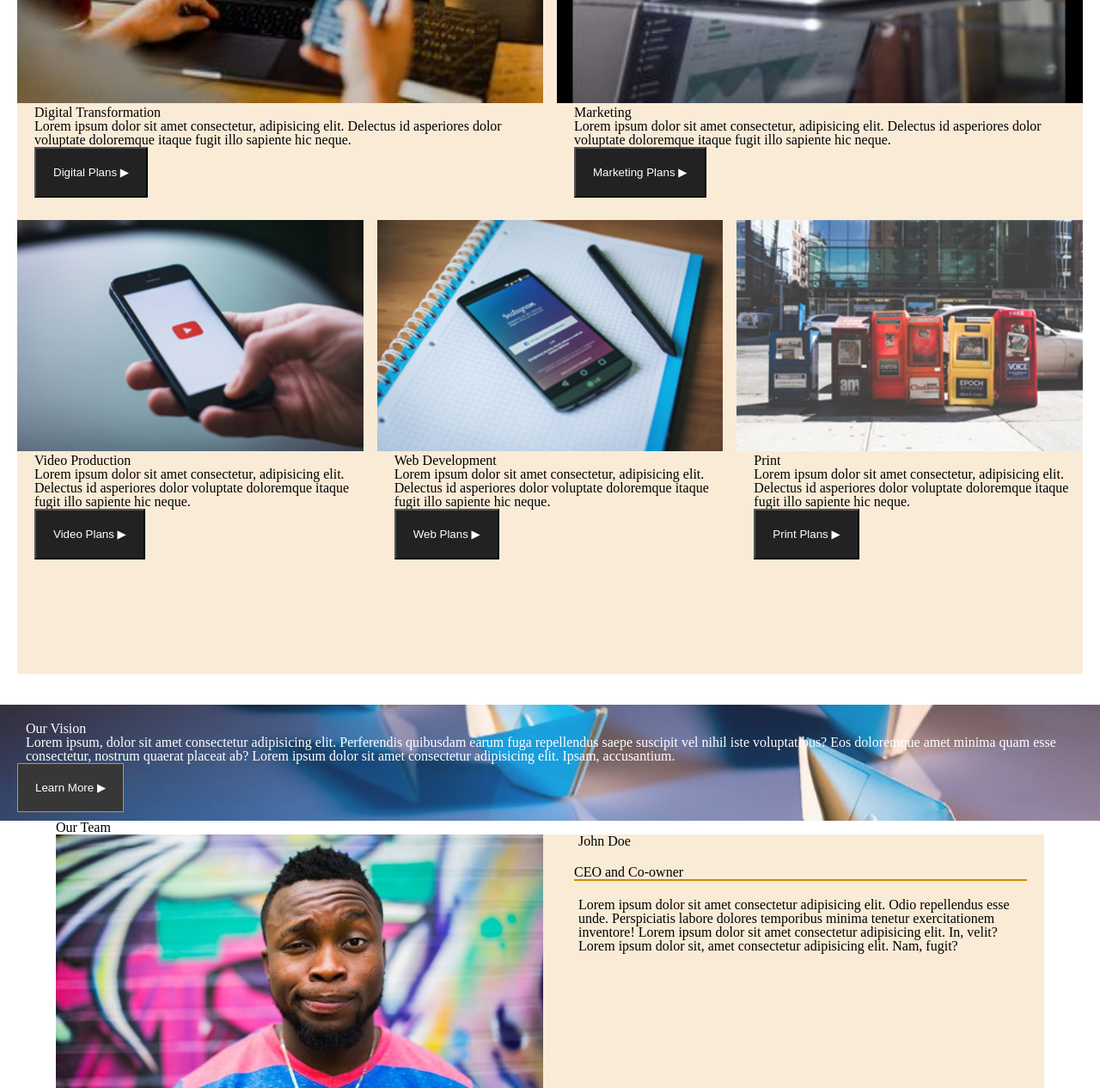
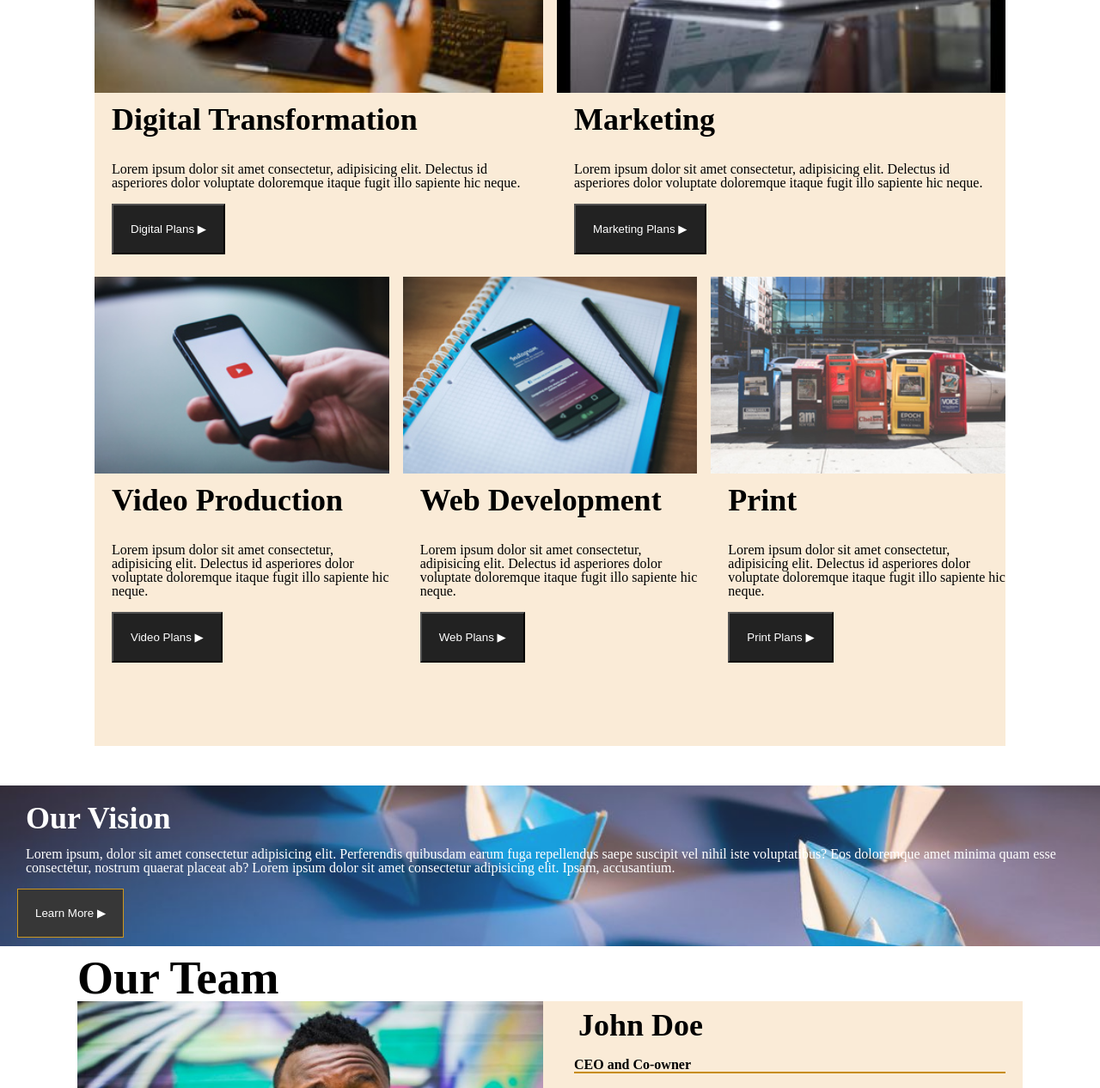
Before and after one commit to Shahrzadsh/css-final, a plain HTML site: page index.html in a window 1280 px wide. Shown: the part 2040-3306 px from the top of the page at 86% size. Drawn offline with Linux system fonts and the light colour scheme.

Commit message:
last commit

```diff
--- a/css/styles.css
+++ b/css/styles.css
@@ -47,12 +47,24 @@ table {
 	border-spacing: 0;
 }
 /* ==========MY STYLE=========== */
+h2{
+    font-size: 54px;
+    font-weight: bold;
+    margin-top: 10px;
+}
+h3{
+    font-size: 36px;
+    font-weight: bold;
+    margin-top: 10px;
+}h4{
+    font-weight: bold;
+}
 .container-3{
     max-width: 1200px;
     margin: 0 auto;
 }
 .container-2{
-    max-width: 1150px;
+    max-width: 1100px;
     margin: auto;
 }
 /* header */
@@ -296,7 +308,11 @@ footer p{
 input{
     box-sizing: border-box;
 }
-
+.margin{
+    padding-left: 200px;
+    padding-top: 15px;
+    padding-bottom: 15px;
+}
 /* media queries */
 
 @media screen and (min-width:760px){
--- a/index.html
+++ b/index.html
@@ -75,7 +75,8 @@
               </div>
           </div>
           </section> <!--end about-->
-          <section class="services"> <!--start services-->
+          <div class="container-2">
+                        <section class="services"> <!--start services-->
 
               <h2>Our Services</h2>
               <div class="container">
@@ -83,37 +84,43 @@
                   <article class=" card "><!--start digital-->
                       <img src="images/digital.jpg" alt="digital">
 
-                      <h3>Digital Transformation</h3>
+                      <h3>Digital Transformation</h3>    <br><br>
                       <p>Lorem ipsum dolor sit amet consectetur, adipisicing elit. Delectus id asperiores dolor voluptate doloremque itaque fugit illo sapiente hic neque.</p>
+                      <br>
                       <button>Digital Plans <span class="icon">&#9654;</span></button>
                   </article>
            <!--end digital-->
 
                   <article class=" card "><!--marketing-->
                       <img src="images/marketing.jpg" alt="Marketing">
-                      <h3>Marketing</h3>
+                      <h3>Marketing</h3>    <br><br>
                       <p>Lorem ipsum dolor sit amet consectetur, adipisicing elit. Delectus id asperiores dolor voluptate doloremque itaque fugit illo sapiente hic neque.</p>
+                      <br>
                       <button>Marketing Plans <span class="icon">&#9654;</span></button>
                   </article><!--end marketing-->
 
                   <article class=" card "><!--start production-->
                       <img src="images/video.jpg" alt="Production">
-                      <h3>Video Production</h3>
+                      <h3>Video Production</h3>    <br><br>
                       <p>Lorem ipsum dolor sit amet consectetur, adipisicing elit. Delectus id asperiores dolor voluptate doloremque itaque fugit illo sapiente hic neque.</p>
+                      <br>
                       <button>Video Plans <span class="icon">&#9654;</span></button>
                   </article><!--end production-->
 
                   <article class=" card "><!--development-->
                       <img src="images/web.jpg" alt="Development">
-                      <h3>Web Development</h3>
+                      <h3>Web Development</h3>    <br><br>
                       <p>Lorem ipsum dolor sit amet consectetur, adipisicing elit. Delectus id asperiores dolor voluptate doloremque itaque fugit illo sapiente hic neque.</p>
+                      <br>
                       <button>Web Plans <span class="icon">&#9654;</span></button>
                   </article><!--end development-->
 
                   <article class=" card "><!--start print-->
                       <img src="images/print.jpg" alt="Print">
                       <h3>Print</h3>
+                      <br><br>
                       <p>Lorem ipsum dolor sit amet consectetur, adipisicing elit. Delectus id asperiores dolor voluptate doloremque itaque fugit illo sapiente hic neque.</p>
+                      <br>
                       <button>Print Plans <span class="icon">&#9654;</span></button>
               <!--end print-->
               </article><!--end grid-container-->
@@ -121,10 +128,12 @@
       </div> <!--end container-->
           <br>
           </section> <!--end services-->
+          </div>
           <section class="vision">
               <!-- <div class="container">start container -->
-                  <h3>Our Vision</h3>
+                  <h3>Our Vision</h3> <br>
                   <p>Lorem ipsum, dolor sit amet consectetur adipisicing elit. Perferendis quibusdam earum fuga repellendus saepe suscipit vel nihil iste voluptatibus? Eos doloremque amet minima quam esse consectetur, nostrum quaerat placeat ab? Lorem ipsum dolor sit amet consectetur adipisicing elit. Ipsam, accusantium.</p>
+                  <br>
                   <button>Learn More <span class="icon">&#9654;</span></button>
               <!--end container-->
           </section>
@@ -212,8 +221,10 @@
       </main>
   <!-- footer -->
       <footer class="container-1">
+          <div class="margin">
           <p> &copy;Coyright Three Star Media,2020</p>
           <p>All images are taken from <a href="#">Unsplash </a></p>
+          </div>
       </footer>
   </div>
   </body>
```
